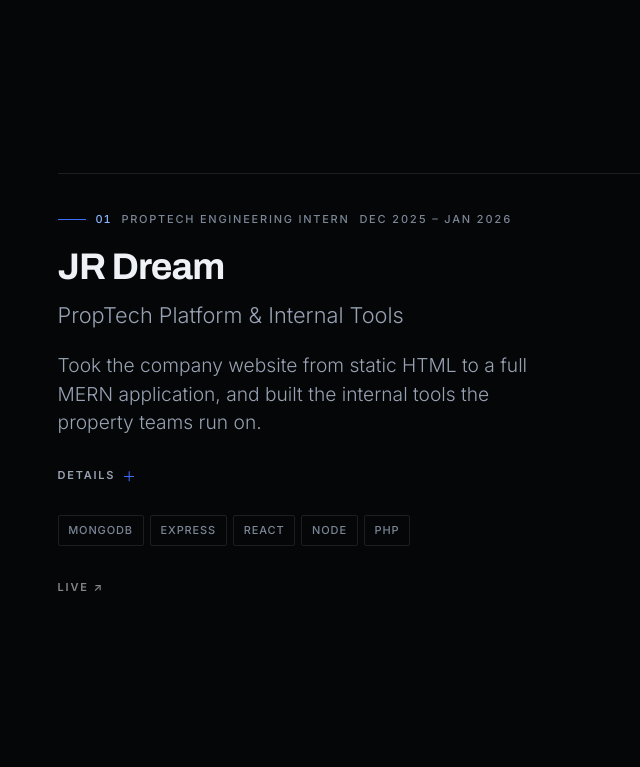
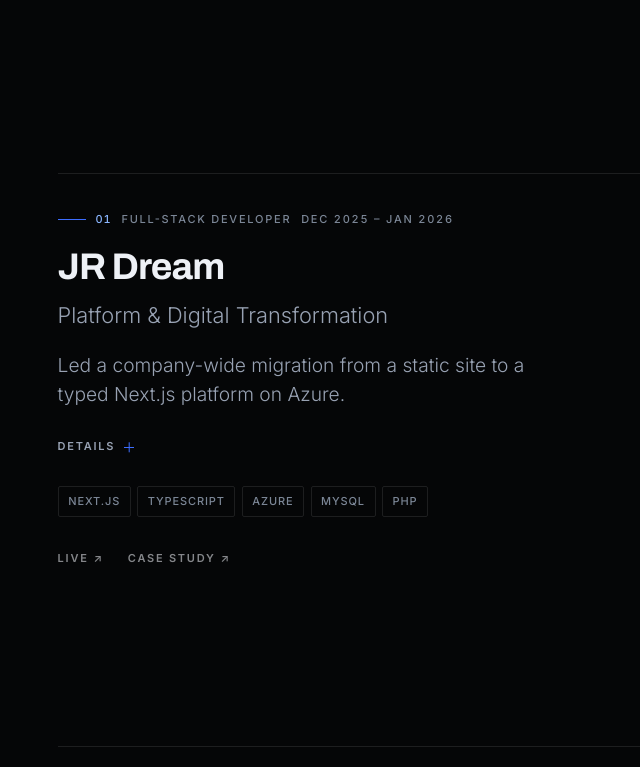
Before and after one commit to chason2007/churtis-portfolio, a website built with Vite: page index.html in a window 1280 px wide. Shown: the part 1208-1975 px from the top of the page, without its empty margins (0-640 px from the left). Built offline with nearby package versions, Linux system fonts and the light colour scheme; some packages are replaced by stand-ins of ours.

Commit message:
Restore the JR Dream platform copy, and cut the hero tagline to locations
JR Dream goes back to the brief's account — Next.js + TypeScript + Tailwind on
Azure Static Web Apps, a compliant data layer on Azure Database for MySQL, a
client portal on Microsoft Entra External ID, and a thin PHP JSON API over a
legacy ERP, as Full-Stack Developer. The CV's shorter MERN/PHP version was
undercounting the role; the dates from the CV are kept.

Hero tagline is now just "Coimbatore, India / Abu Dhabi, UAE". The Golden Visa
line is gone from the hero — it still appears in Background, where it is
attached to the qualification that earned it.

Also drops the unused `org` field from the Project type: it was added for this
entry and rendered nowhere.

Co-Authored-By: Claude Opus 5 <noreply@anthropic.com>

```diff
--- a/index.html
+++ b/index.html
@@ -32,7 +32,7 @@
     <meta property="og:title" content="Chason Hurtis — Software Developer" />
     <meta
       property="og:description"
-      content="Coimbatore · UAE Golden Visa holder · shipping production web apps end to end."
+      content="Software developer. Coimbatore, India / Abu Dhabi, UAE."
     />
     <meta property="og:url" content="https://churtis.vercel.app/" />
     <meta property="og:image" content="https://churtis.vercel.app/og.png" />
@@ -43,7 +43,7 @@
     <meta name="twitter:title" content="Chason Hurtis — Software Developer" />
     <meta
       name="twitter:description"
-      content="Coimbatore · UAE Golden Visa holder · shipping production web apps end to end."
+      content="Software developer. Coimbatore, India / Abu Dhabi, UAE."
     />
     <meta name="twitter:image" content="https://churtis.vercel.app/og.png" />
 
@@ -165,7 +165,7 @@
 
         <div class="hero__frame hero__frame--below">
           <p class="hero__tagline" data-reveal data-reveal-order="1" data-content="hero.tagline">
-            Coimbatore · UAE Golden Visa holder · shipping production web apps end to end.
+            Coimbatore, India / Abu Dhabi, UAE
           </p>
 
           <ul class="hero__ctas" data-reveal data-reveal-order="2" id="hero-ctas">
--- a/src/content/site.ts
+++ b/src/content/site.ts
@@ -28,7 +28,7 @@ export const site: SiteContent = {
   hero: {
     name: 'CHASON HURTIS',
     role: 'Software Developer',
-    tagline: 'Coimbatore · UAE Golden Visa holder · shipping production web apps end to end.',
+    tagline: 'Coimbatore, India / Abu Dhabi, UAE',
     ctas: [
       { label: 'View Work', href: '#work' },
       // TODO: add your PDF at public/chason-hurtis-resume.pdf
@@ -51,26 +51,27 @@ export const site: SiteContent = {
       id: 'jr-dream',
       index: '01',
       title: 'JR Dream',
-      subtitle: 'PropTech Platform & Internal Tools',
-      role: 'PropTech Engineering Intern',
-      org: 'JR Dream',
+      subtitle: 'Platform & Digital Transformation',
+      role: 'Full-Stack Developer',
       period: 'Dec 2025 – Jan 2026',
       blurb:
-        'Took the company website from static HTML to a full MERN application, and built the internal tools the property teams run on.',
+        'Led a company-wide migration from a static site to a typed Next.js platform on Azure.',
       body: [
-        'Executed a comprehensive UI/UX redesign by transitioning the company website from static HTML to a modern MERN application — setting up the backend, developing the APIs, and setting up the database to improve user engagement.',
-        'Built and maintained property-management applications in PHP, including survey apps, compliance checklist trackers, and an employee database.',
+        'Led migration from a static site to a Next.js + TypeScript + Tailwind platform on Azure Static Web Apps.',
+        'Built a compliant data layer on Azure Database for MySQL, a secure client portal with Microsoft Entra External ID, and a thin PHP JSON API over a legacy ERP.',
       ],
       highlights: [
-        'Static HTML site → a full MERN application',
-        'Backend, REST APIs and database set up from scratch',
-        'PHP survey apps and compliance checklist trackers',
-        'Internal employee database',
+        'Static site → typed, server-rendered platform',
+        'Compliant data layer on Azure Database for MySQL',
+        'Client portal secured with Microsoft Entra External ID',
+        'Thin PHP JSON API fronting a legacy ERP',
       ],
-      stack: ['MongoDB', 'Express', 'React', 'Node', 'PHP'],
+      stack: ['Next.js', 'TypeScript', 'Azure', 'MySQL', 'PHP'],
       links: [
         // TODO: live site URL
         { label: 'Live', href: '#', placeholder: true },
+        // TODO: case study URL or write-up
+        { label: 'Case study', href: '#', placeholder: true },
       ],
     },
     {
--- a/src/content/types.ts
+++ b/src/content/types.ts
@@ -27,11 +27,6 @@ export interface Project {
   subtitle: string;
   /** Job title for professional work, or how the project was built. */
   role: string;
-  /**
-   * Employer, for professional work. Omitted for personal projects, where the
-   * title already names the thing.
-   */
-  org?: string;
   /** Human-readable period, e.g. "Dec 2025 – Jan 2026". */
   period?: string;
   /** Single-sentence hook shown in the zone as the camera arrives. */
```
